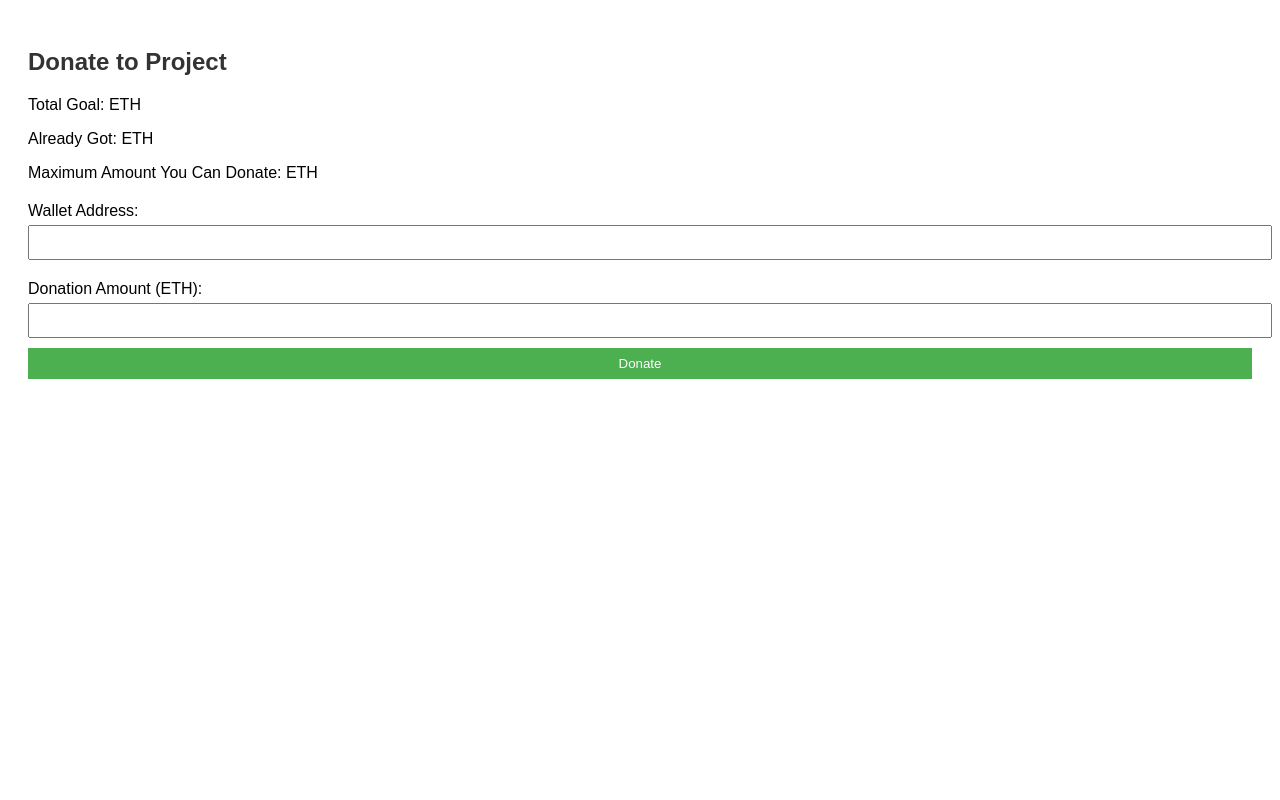
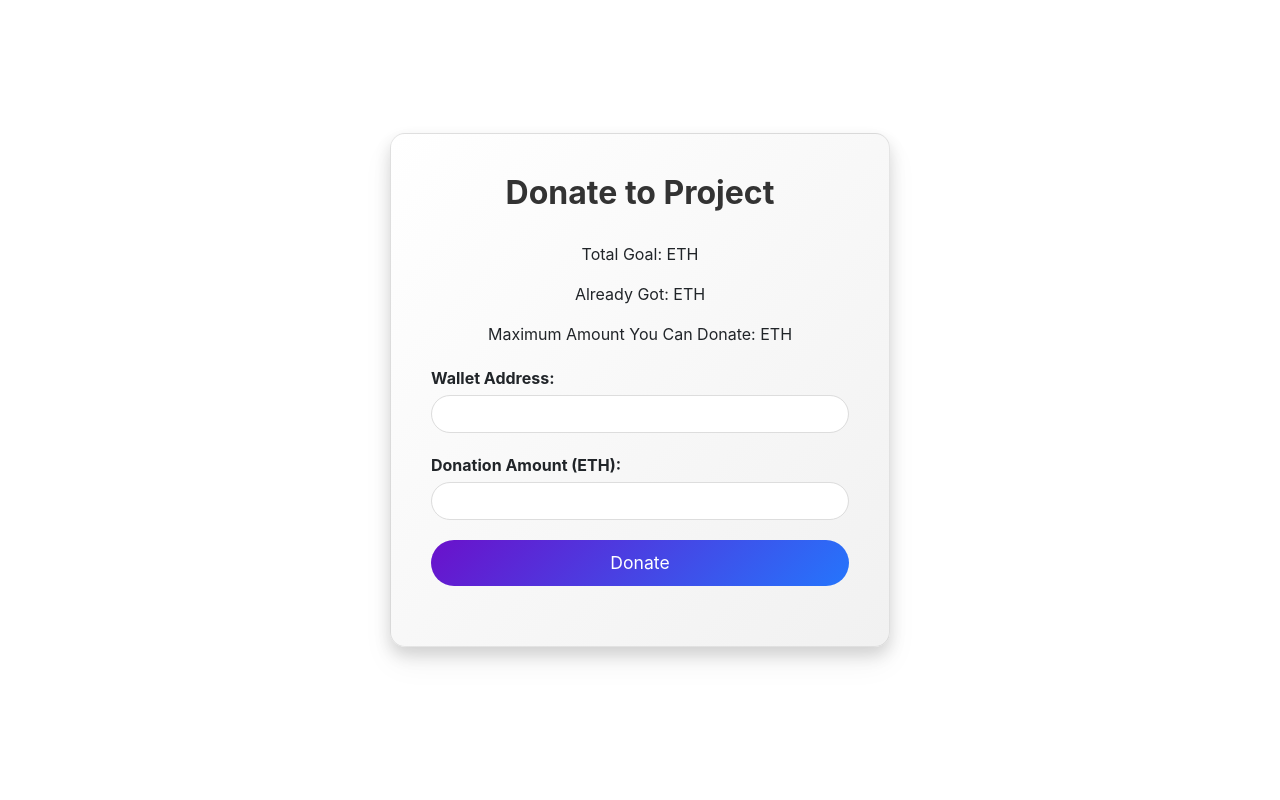
Before and after one commit to szxshawn/Dapp-Group, a Flask app: page /donate/1 in a window 1280 px wide. Run offline with Flask 3, Linux system fonts and the light colour scheme; some libraries are stand-ins or nearby versions.

Commit message:
9.9 0:36

```diff
--- a/templates/donate.html
+++ b/templates/donate.html
@@ -1,12 +1,79 @@
+
 <!DOCTYPE html>
 <html lang="en">
 <head>
     <meta charset="UTF-8">
     <title>Donate to Project</title>
     <link rel="stylesheet" href="{{ url_for('static', filename='style.css') }}">
+    <link href="https://stackpath.bootstrapcdn.com/bootstrap/4.5.2/css/bootstrap.min.css" rel="stylesheet">
     <script src="https://cdn.jsdelivr.net/npm/web3@1.5.2/dist/web3.min.js"></script>
+    <style>
+        body {
+            min-height: 100vh;
+            display: flex;
+            justify-content: center;
+            align-items: center;
+            margin: 0;
+        }
+
+        .donate-container {
+            background: linear-gradient(to bottom right, #ffffff, #f1f1f1);
+            padding: 40px;
+            border-radius: 15px;
+            box-shadow: 0 8px 16px rgba(0, 0, 0, 0.15), 0 16px 32px rgba(0, 0, 0, 0.05);
+            width: 100%;
+            max-width: 500px;
+            text-align: center;
+            border: 1px solid rgba(0, 0, 0, 0.1);
+            position: relative;
+            overflow: hidden;
+        }
+
+        .donate-container h2 {
+            margin-bottom: 30px;
+            font-weight: bold;
+            color: #333;
+        }
+
+        .form-group {
+            margin-bottom: 20px;
+            text-align: left;
+        }
+
+        .form-group label {
+            display: block;
+            margin-bottom: 5px;
+            font-weight: bold;
+        }
+
+        .form-control {
+            border-radius: 30px;
+            border: 1px solid #ddd;
+            padding: 10px 15px;
+            width: 100%;
+        }
+
+        .form-control:focus {
+            box-shadow: 0 0 8px rgba(33, 150, 243, 0.5);
+            border-color: #2196f3;
+        }
+
+        .btn-primary {
+            width: 100%;
+            border-radius: 30px;
+            background: linear-gradient(135deg, #6a11cb, #2575fc);
+            border: none;
+            padding: 10px 15px;
+            font-size: 1.1rem;
+        }
+
+        .btn-primary:hover {
+            background: linear-gradient(135deg, #2575fc, #6a11cb);
+        }
+    </style>
 </head>
 <body>
+    <div class="donate-container">
         <h2>Donate to Project</h2>
         <div id="project-details">
             <p>Total Goal: <span id="goal-amount"></span> ETH</p>
@@ -14,12 +81,17 @@
             <p>Maximum Amount You Can Donate: <span id="max-donation-amount"></span> ETH</p>
         </div>
         <form id="donation-form">
+            <div class="form-group">
                 <label for="wallet">Wallet Address:</label>
-        <input type="text" id="wallet" name="wallet" required>
+                <input type="text" id="wallet" name="wallet" class="form-control" required>
+            </div>
+            <div class="form-group">
                 <label for="amount">Donation Amount (ETH):</label>
-        <input type="number" id="amount" name="amount" required step="0.0001">
-        <button type="button" onclick="makeDonation()">Donate</button>
+                <input type="number" id="amount" name="amount" class="form-control" required step="0.0001">
+            </div>
+            <button type="button" class="btn btn-primary" onclick="makeDonation()">Donate</button>
         </form>
+    </div>
     <script>
         window.addEventListener('load', loadProjectDetails);
 
```
Lines whose indentation alone changed are shown as unchanged.
